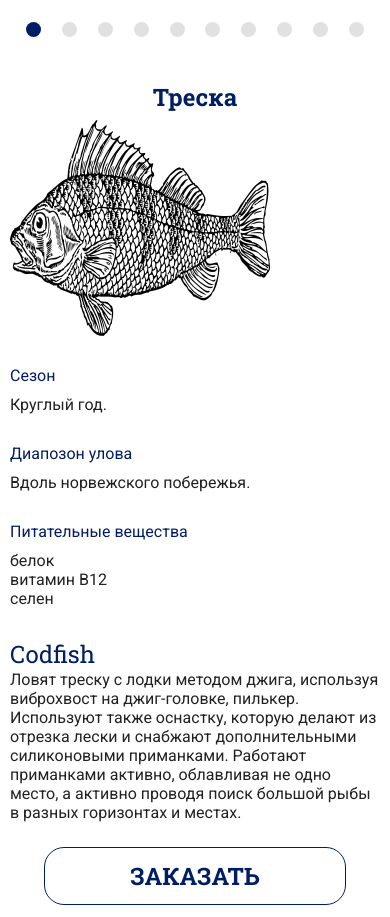
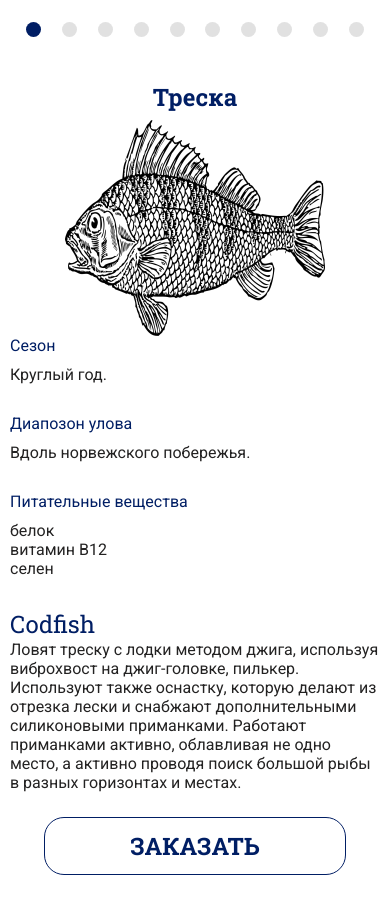
Before and after one commit to ithrforu/seafood, a plain HTML site: page index.html in a window 390 px wide. Shown: the part 900-1817 px from the top of the page. Drawn offline with nearby package versions, Linux system fonts and the light colour scheme.

Commit message:
fix .product__content-img position

```diff
--- a/css/style.css
+++ b/css/style.css
@@ -719,6 +719,10 @@ body {
 		height: 15px;
 	}
 
+	.product__content-img {
+		margin: 0 auto;
+	}
+
 	.seafood-box {
 		display: none;
 	}
```
